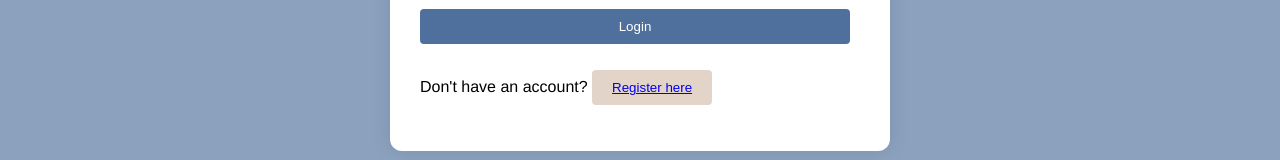
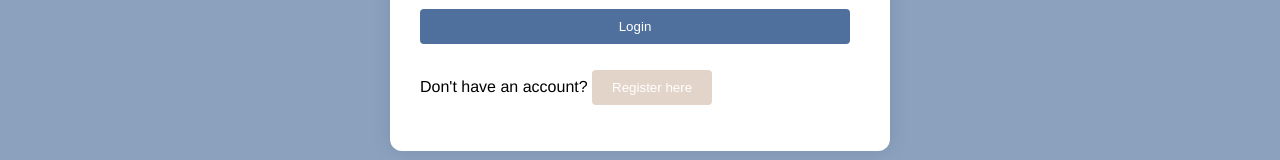
Before and after one commit to cdragvik/holidaze, a React (Vite) app: page /login in a window 1280 px wide. Shown: the part 464-624 px from the top of the page. Built offline with nearby package versions, Linux system fonts and the light colour scheme.

Commit message:
login/register links

```diff
--- a/src/handlers/RegisterHandlers.jsx
+++ b/src/handlers/RegisterHandlers.jsx
@@ -1,4 +1,5 @@
 import { useState } from "react";
+import { BASE_URL } from "../api/Constants";
 
 export const useRegisterForm = () => {
   const [name, setName] = useState('');
--- a/src/pages/Login.jsx
+++ b/src/pages/Login.jsx
@@ -36,7 +36,7 @@ const LoginPage = () => {
         {validationErrors.length > 0 && <div>{validationErrors.map((error, index) => <div key={index}>{error}</div>)}</div>}
 
         <SubmitButton type="submit">Login</SubmitButton>
-        <p>Don't have an account? <SecondaryButton><a href='/register'>Register here</a></SecondaryButton></p>
+        <p>Don't have an account? <SecondaryButton onClick={() => window.location.replace('/register')}>Register here</SecondaryButton></p>
       </StyledForm>
     </Layout>
   );
--- a/src/pages/Register.jsx
+++ b/src/pages/Register.jsx
@@ -41,9 +41,9 @@ const RegisterPage = () => {
 
         {!isRegistered && <SubmitButton>Register</SubmitButton>}
 
-        {isRegistered && <RegistrationSuccess>Registration successful! Welcome to Holidaze. Proceed to <SubmitButton><a href="/login">Login</a></SubmitButton></RegistrationSuccess>}
+        {isRegistered && <RegistrationSuccess>Registration successful! Welcome to Holidaze. Proceed to <SubmitButton onClick={() => window.location.replace('/login')}>Login</SubmitButton></RegistrationSuccess>}
 
-        {!isRegistered && <div>Already have an account? <SecondaryButton><a href='/login'> Login here</a></SecondaryButton></div>}
+        {!isRegistered && <div>Already have an account? <SecondaryButton onClick={() => window.location.replace('/login')}> Login here</SecondaryButton></div>}
 
       </StyledForm>
     </Layout>
```
